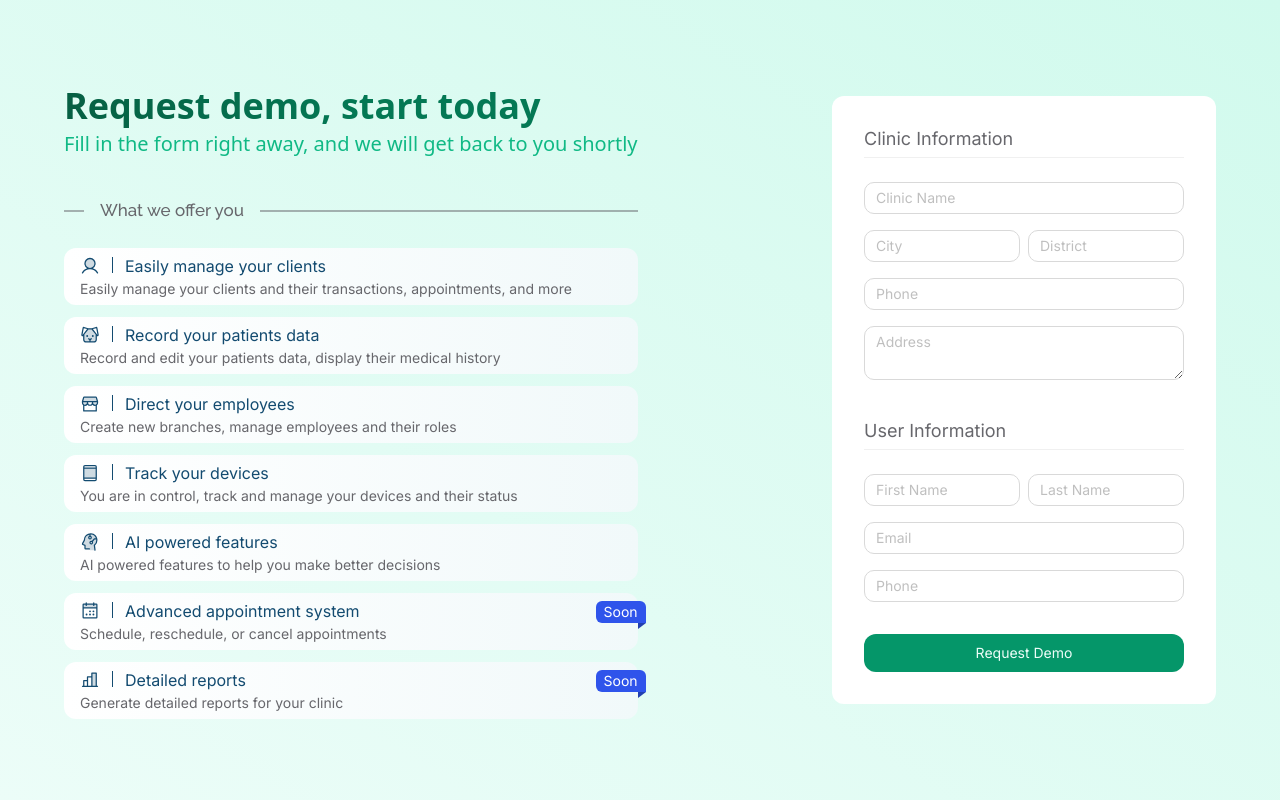
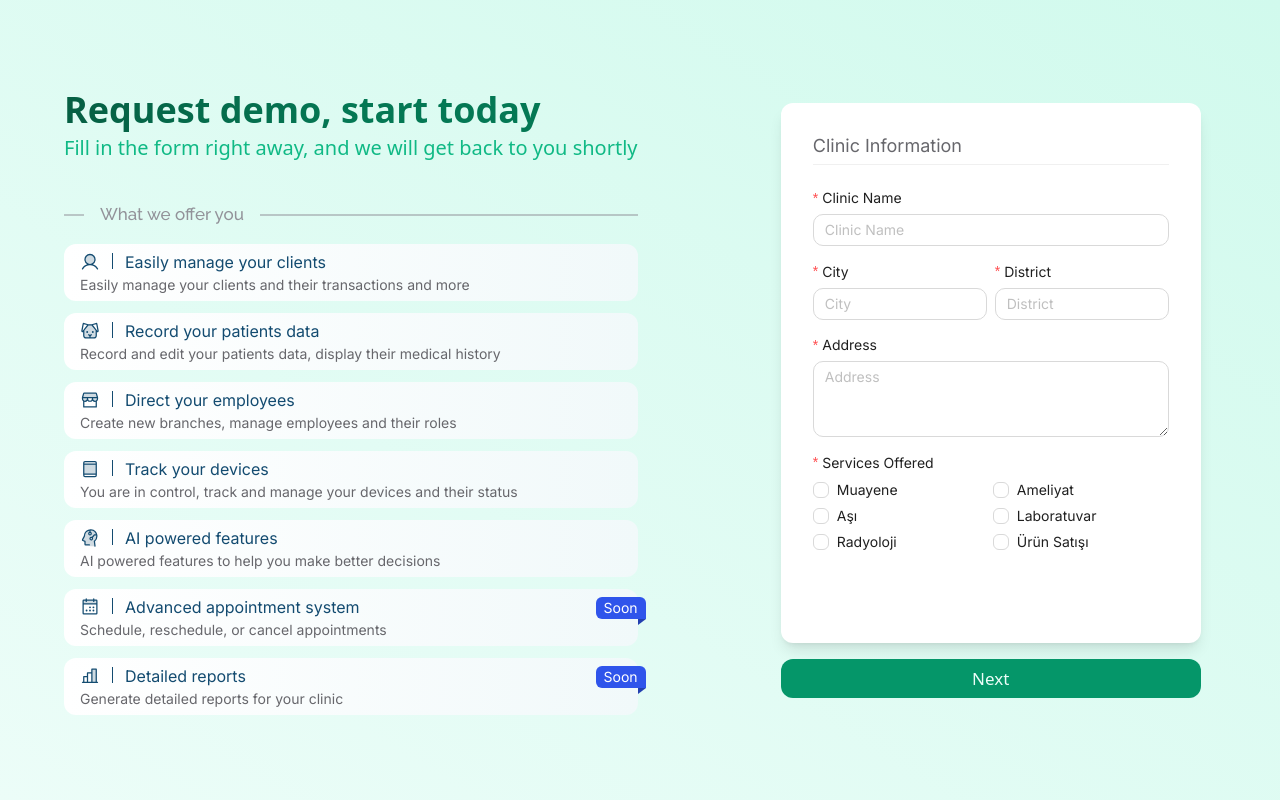
Before and after one commit to gorkemdurgun/veticube-portal, a Next.js app: page /request-demo in a window 1280 px wide. Built offline with nearby package versions, Linux system fonts and the light colour scheme; no server answers; what amazon-cognito-identity-js would draw is missing.

Commit message:
refactor: Update RequestDemoPage form and components

```diff
--- a/src/app/(auth)/request-demo/page.tsx
+++ b/src/app/(auth)/request-demo/page.tsx
@@ -12,16 +12,14 @@
   PiChartBarDuotone as ReportsIcon,
 } from "react-icons/pi";
 
-import { LockOutlined, UserOutlined } from "@ant-design/icons";
-import { Badge, Button, Card, Descriptions, Divider, Form, Input, message } from "antd";
+import { Badge, Checkbox, Divider, Form, Input } from "antd";
 import { useRouter } from "next/navigation";
+import { IconType } from "react-icons";
 
-import { useAppDispatch, useAppSelector, useCustomAppQuery } from "@/hooks";
-import { loginRequest } from "@/redux/slices/authSlice";
+import { useCustomAppQuery } from "@/hooks";
 import { queries } from "@/services/db";
 
 import { CustomButton } from "@/components/common";
-import { VerifyUserModal } from "@/components/modals";
 
 type RequestDemoForm = {
   clinic: {
@@ -29,10 +27,7 @@
     city: string;
     district: string;
     address: string;
-    phone: string;
-    website?: string;
-    number_of_vets: number;
-    services_offered?: string[];
+    services_offered: string[];
   };
   user: {
     first_name: string;
@@ -46,32 +41,34 @@
 
 const RequestDemoPage: React.FC = () => {
   const router = useRouter();
-
+  const [activeTab, setActiveTab] = useState<"clinic" | "user">("clinic");
   const [requestDemoForm] = Form.useForm<RequestDemoForm>();
 
   const { data: userData } = useCustomAppQuery({
     query: queries.user.GetUser,
     options: {
+      skip: true,
       variables: {},
     },
   });
 
   const handleSubmit = () => {
     console.log("Request Demo form values:", requestDemoForm.getFieldsValue());
-    // requestDemoForm.validateFields().then(() => {});
+    requestDemoForm.validateFields().then(() => {});
   };
 
   const FeatureCard: React.FC<{
     title: string;
     description: string;
-    icon: React.ReactNode;
+    icon: IconType;
     soon?: boolean;
   }> = ({ title, description, icon, soon }) => {
+    let iconClass = "w-5 h-5 text-blue-900 group-hover:scale-110 transition-transform duration-300";
     return (
       <Badge.Ribbon className={`${soon ? "" : "hidden"}`} text="Soon" color="geekblue">
         <div className={`group cursor-pointer w-full flex flex-col gap-1 py-2 px-4 rounded-xl bg-gradient-to-r from-white to-teal-50`}>
           <div className="flex gap-1 items-center">
-            {icon}
+            {icon({ className: iconClass })}
             <Divider type="vertical" className="h-4 !border-blue-900" />
             <h5 className="text-md text-blue-900">{title}</h5>
           </div>
@@ -81,103 +78,142 @@
     );
   };
 
+  const ClinicForm: React.FC = () => {
+    return (
+      <Form name="request-demo-form" layout="vertical" preserve={false} form={requestDemoForm}>
+        <div className="flex flex-col">
+          <h5 className="text-xl text-gray-800">Clinic Information</h5>
+          <Divider className="mt-2 mb-6" />
+          <Form.Item name="clinic_name" label="Clinic Name" rules={[{ required: true, message: "Please input your Email!" }]}>
+            <Input placeholder="Clinic Name" name="clinic_name" />
+          </Form.Item>
+          <div className="grid grid-cols-2 gap-2">
+            <Form.Item name="city" label="City" rules={[{ required: true, message: "Please input your City!" }]}>
+              <Input placeholder="City" name="city" />
+            </Form.Item>
+            <Form.Item name="district" label="District" rules={[{ required: true, message: "Please input your District!" }]}>
+              <Input placeholder="District" name="district" />
+            </Form.Item>
+          </div>
+          <Form.Item name="address" label="Address" rules={[{ required: true, message: "Please input your Address!" }]}>
+            <Input.TextArea placeholder="Address" name="address" rows={3} />
+          </Form.Item>
+          <Form.Item
+            name="services_offered"
+            label="Services Offered"
+            rules={[{ required: true, message: "Please select at least one service!" }]}
+          >
+            <Checkbox.Group
+              className="grid grid-cols-2 gap-1"
+              options={["Muayene", "Ameliyat", "Aşı", "Laboratuvar", "Radyoloji", "Ürün Satışı"]}
+            />
+          </Form.Item>
+        </div>
+      </Form>
+    );
+  };
+  const UserForm: React.FC = () => {
+    return (
+      <Form name="request-demo-form" layout="vertical" preserve={false} form={requestDemoForm}>
+        <div className="flex flex-col">
+          <h5 className="text-xl text-gray-800">User Information</h5>
+          <Divider className="mt-2 mb-6" />
+          <div className="grid grid-cols-2 gap-2">
+            <Form.Item name="first_name" label="First Name" rules={[{ required: true, message: "Please input your First Name!" }]}>
+              <Input placeholder="First Name" name="first_name" />
+            </Form.Item>
+            <Form.Item name="last_name" label="Last Name" rules={[{ required: true, message: "Please input your Last Name!" }]}>
+              <Input placeholder="Last Name" name="last_name" />
+            </Form.Item>
+          </div>
+          <Form.Item name="email" label="Email" rules={[{ required: true, message: "Please input your Email!" }]}>
+            <Input placeholder="Email" name="email" />
+          </Form.Item>
+          <Form.Item name="phone" label="Phone" rules={[{ required: true, message: "Please input your Phone!" }]}>
+            <Input placeholder="Phone" name="phone" />
+          </Form.Item>
+        </div>
+        <div className="flex flex-col gap-2">
+          <Form.Item name="active_softwares" label="Daha önce kullandığınız yazılımlar">
+            <Checkbox.Group className="grid grid-cols-2 gap-1" options={["MediSoft", "MediSoft Mobile", "MediSoft Web", "MediSoft AI"]} />
+          </Form.Item>
+          <Form.Item
+            name="feedback_channel"
+            label="Size ulaşabileceğimiz kanallar"
+            rules={[{ required: true, message: "Please select at least one channel!" }]}
+          >
+            <Checkbox.Group className="grid grid-cols-2 gap-1" options={["Email", "Phone", "SMS", "WhatsApp"]} />
+          </Form.Item>
+        </div>
+      </Form>
+    );
+  };
+
   return (
-    <div className="min-h-screen flex items-center justify-between gap-24 p-16 bg-gradient-to-tr from-green-50 to-green-100">
+    <div className="min-h-screen flex items-center justify-between gap-32 p-16 bg-gradient-to-tr from-green-50 to-green-100">
       <div className="flex flex-col gap-6">
         <span>
           <h5 className="text-5xl heading-gradient font-bold">Request demo, start today</h5>
           <p className="text-2xl text-green-500">Fill in the form right away, and we will get back to you shortly</p>
         </span>
-        <div className="flex flex-col gap-2">
-          <Divider orientation="left" className="!border-gray-800">
-            <h2 className="text-lg text-gray-800 font-raleway">What we offer you</h2>
+        <div className="flex flex-col">
+          <Divider orientation="left" className="!border-gray-600">
+            <h2 className="text-lg text-gray-600 font-raleway">What we offer you</h2>
           </Divider>
           <div className="flex flex-col gap-3">
             <FeatureCard
               title="Easily manage your clients"
-              description="Easily manage your clients and their transactions, appointments, and more"
-              icon={<ManageClientsIcon className="w-5 h-5 text-blue-900" />}
+              description="Easily manage your clients and their transactions and more"
+              icon={ManageClientsIcon}
             />
             <FeatureCard
               title="Record your patients data"
               description="Record and edit your patients data, display their medical history"
-              icon={<ManagePatientsIcon className="w-5 h-5 text-blue-900" />}
+              icon={ManagePatientsIcon}
             />
             <FeatureCard
               title="Direct your employees"
               description="Create new branches, manage employees and their roles"
-              icon={<BranchesIcon className="w-5 h-5 text-blue-900" />}
+              icon={BranchesIcon}
             />
             <FeatureCard
               title="Track your devices"
               description="You are in control, track and manage your devices and their status"
-              icon={<DevicesIcon className="w-5 h-5 text-blue-900" />}
+              icon={DevicesIcon}
             />
-            <FeatureCard
-              title="AI powered features"
-              description="AI powered features to help you make better decisions"
-              icon={<AiIcon className="w-5 h-5 text-blue-900" />}
-            />
+            <FeatureCard title="AI powered features" description="AI powered features to help you make better decisions" icon={AiIcon} />
             <FeatureCard
               soon
               title="Advanced appointment system"
               description="Schedule, reschedule, or cancel appointments"
-              icon={<AppointmentsIcon className="w-5 h-5 text-blue-900" />}
+              icon={AppointmentsIcon}
             />
-            <FeatureCard
-              soon
-              title="Detailed reports"
-              description="Generate detailed reports for your clinic"
-              icon={<ReportsIcon className="w-5 h-5 text-blue-900" />}
-            />
+            <FeatureCard soon title="Detailed reports" description="Generate detailed reports for your clinic" icon={ReportsIcon} />
           </div>
         </div>
       </div>
-      <div className="w-96 p-8 bg-white rounded-xl">
-        <Form name="request-demo-form" preserve={false} form={requestDemoForm} onFinish={handleSubmit}>
-          <div className="flex flex-col">
-            <h5 className="text-xl text-gray-800">Clinic Information</h5>
-            <Divider className="mt-2 mb-6" />
-            <Form.Item name="clinic_name" rules={[{ required: true, message: "Please input your Email!" }]}>
-              <Input placeholder="Clinic Name" name="clinic_name" />
-            </Form.Item>
-            <div className="grid grid-cols-2 gap-2">
-              <Form.Item name="city" rules={[{ required: true, message: "Please input your City!" }]}>
-                <Input placeholder="City" name="city" />
-              </Form.Item>
-              <Form.Item name="district" rules={[{ required: true, message: "Please input your District!" }]}>
-                <Input placeholder="District" name="district" />
-              </Form.Item>
-            </div>
-            <Form.Item name="phone" rules={[{ required: true, message: "Please input your Phone!" }]}>
-              <Input placeholder="Phone" name="phone" />
-            </Form.Item>
-            <Form.Item name="address" rules={[{ required: true, message: "Please input your Address!" }]}>
-              <Input.TextArea placeholder="Address" name="address" />
-            </Form.Item>
+      <div className="mx-auto">
+        <div className="h-[540px] w-[420px] p-8 shadow-lg bg-white rounded-xl">
+          {activeTab === "clinic" && <ClinicForm />}
+          {activeTab === "user" && <UserForm />}
+        </div>
+        {activeTab === "clinic" && (
+          <div className="flex justify-end gap-2">
+            <CustomButton className="w-full mt-4" size="lg" variant="primary-opaque" onClick={() => setActiveTab("user")}>
+              Next
+            </CustomButton>
           </div>
-          <div className="flex flex-col mt-6">
-            <h5 className="text-xl text-gray-800">User Information</h5>
-            <Divider className="mt-2 mb-6" />
-            <div className="grid grid-cols-2 gap-2">
-              <Form.Item name="first_name" rules={[{ required: true, message: "Please input your First Name!" }]}>
-                <Input placeholder="First Name" name="first_name" />
-              </Form.Item>
-              <Form.Item name="last_name" rules={[{ required: true, message: "Please input your Last Name!" }]}>
-                <Input placeholder="Last Name" name="last_name" />
-              </Form.Item>
-            </div>
-            <Form.Item name="email" rules={[{ required: true, message: "Please input your Email!" }]}>
-              <Input placeholder="Email" name="email" />
-            </Form.Item>
-            <Form.Item name="phone" rules={[{ required: true, message: "Please input your Phone!" }]}>
-              <Input placeholder="Phone" name="phone" />
-            </Form.Item>
+        )}
+        {activeTab === "user" && (
+          <div className="grid grid-cols-[1fr,2fr] gap-2">
+            <CustomButton className="w-full mt-4" size="lg" variant="primary-opaque" onClick={() => setActiveTab("clinic")}>
+              Back
+            </CustomButton>
+            <CustomButton className="w-full mt-4" size="lg" variant="primary-opaque" onClick={handleSubmit}>
+              Request Demo
+            </CustomButton>
           </div>
-          <CustomButton className="w-full mt-4" variant="primary-opaque">
-            Request Demo
-          </CustomButton>
-        </Form>
+        )}
       </div>
     </div>
   );
```
